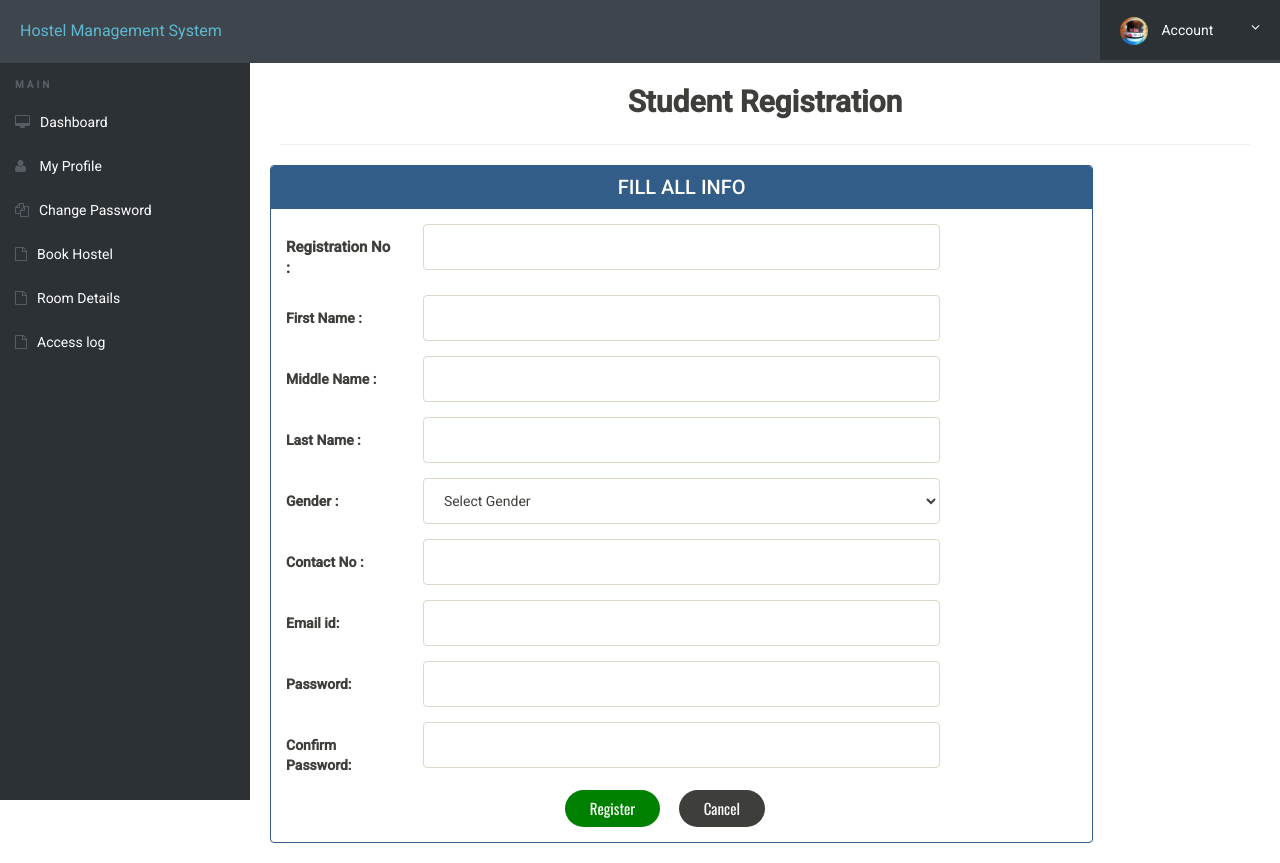
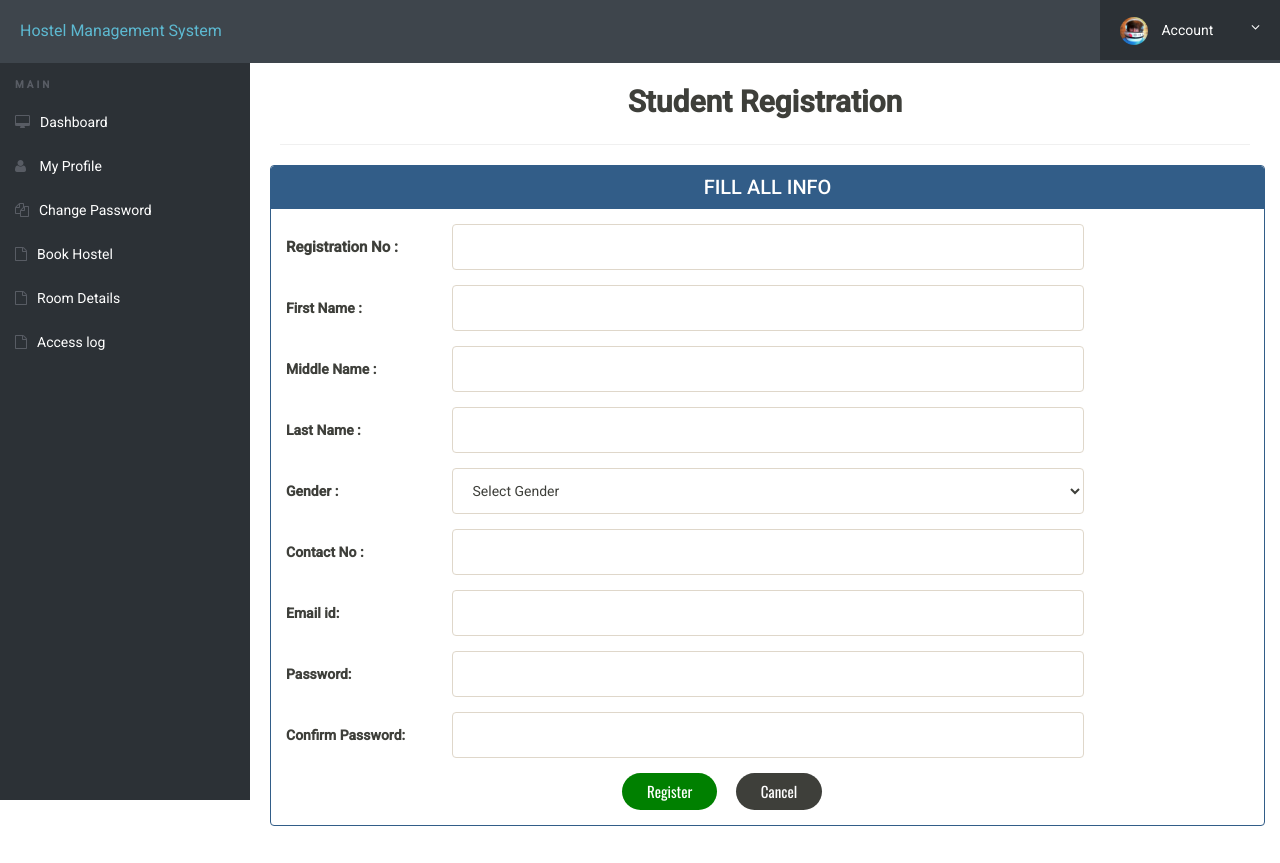
Before and after one commit to tarnibalgoher5/HMS, a PHP site: page /hostel/registration.php in a window 1280 px wide. After the commit the page ends 826 px from the top, so only its background shows below. Run offline with PHP 8.4, Linux system fonts and the light colour scheme; a user stored in the database is signed in.

Commit message:
registration page css

```diff
--- a/hostel/registration.php
+++ b/hostel/registration.php
@@ -67,7 +67,7 @@ return true;
 ">Student Registration </h2></div>
 
 						<div class="row">
-							<div class="col-md-10" style="align-content: center; padding-left:20px">
+							<div class="col-md-12" style="align-content: center; padding-left:20px">
 								<div class="panel panel-primary">
 									<div class="panel-heading" style="font-size: 20px;
   text-align: center;">Fill all Info</div>
```
